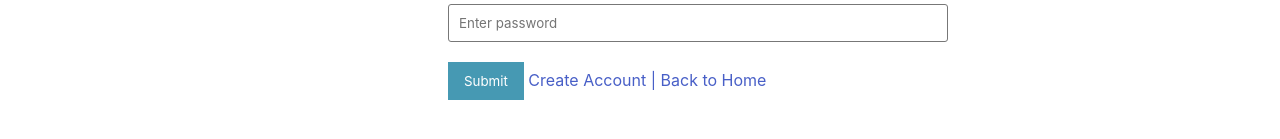
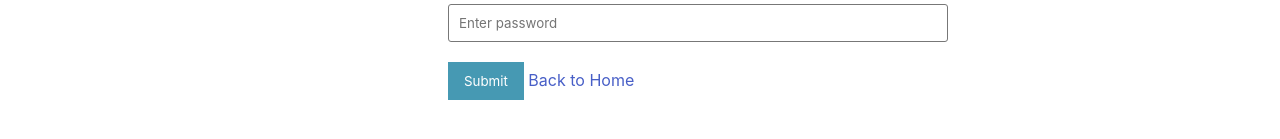
Before and after one commit to imayanksrivastava/channelmsnews, a React (Create React App) app: page /login in a window 1280 px wide. Shown: the part 407-546 px from the top of the page. Built offline with nearby package versions, Linux system fonts and the light colour scheme; no server answers.

Commit message:
Promise one final time

```diff
--- a/src/components/Login.js
+++ b/src/components/Login.js
@@ -83,7 +83,7 @@ class Login extends React.Component {
                                     disabled={isSubmitting}
                                 >
                                     {isSubmitting ? "Please wait..." : "Submit"}
-                                </button> <a href ="/signup"> Create Account </a> <a href ="/"> | Back to Home </a>
+                                </button> <a href ="/">Back to Home </a>
                             </Form>
                         )}
                 </Formik>
```
